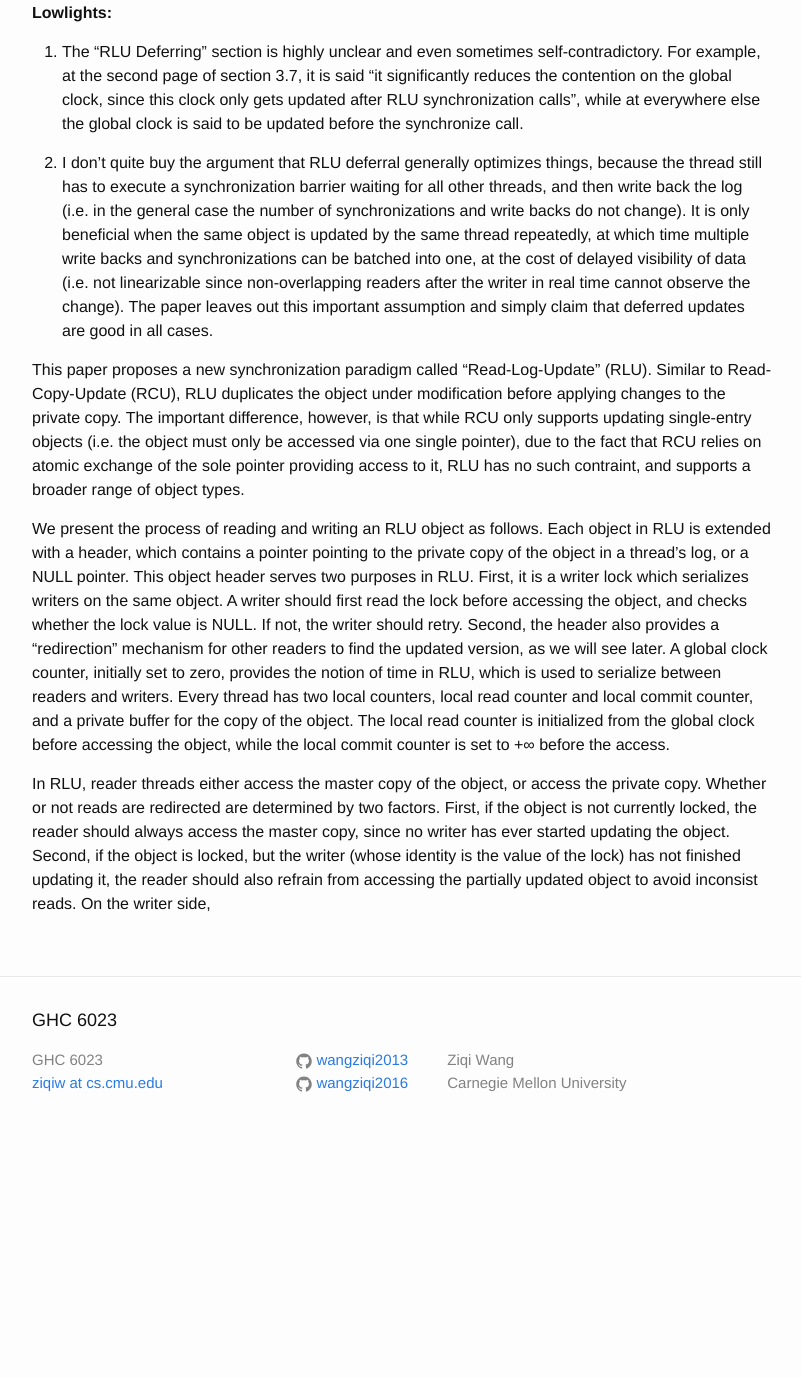
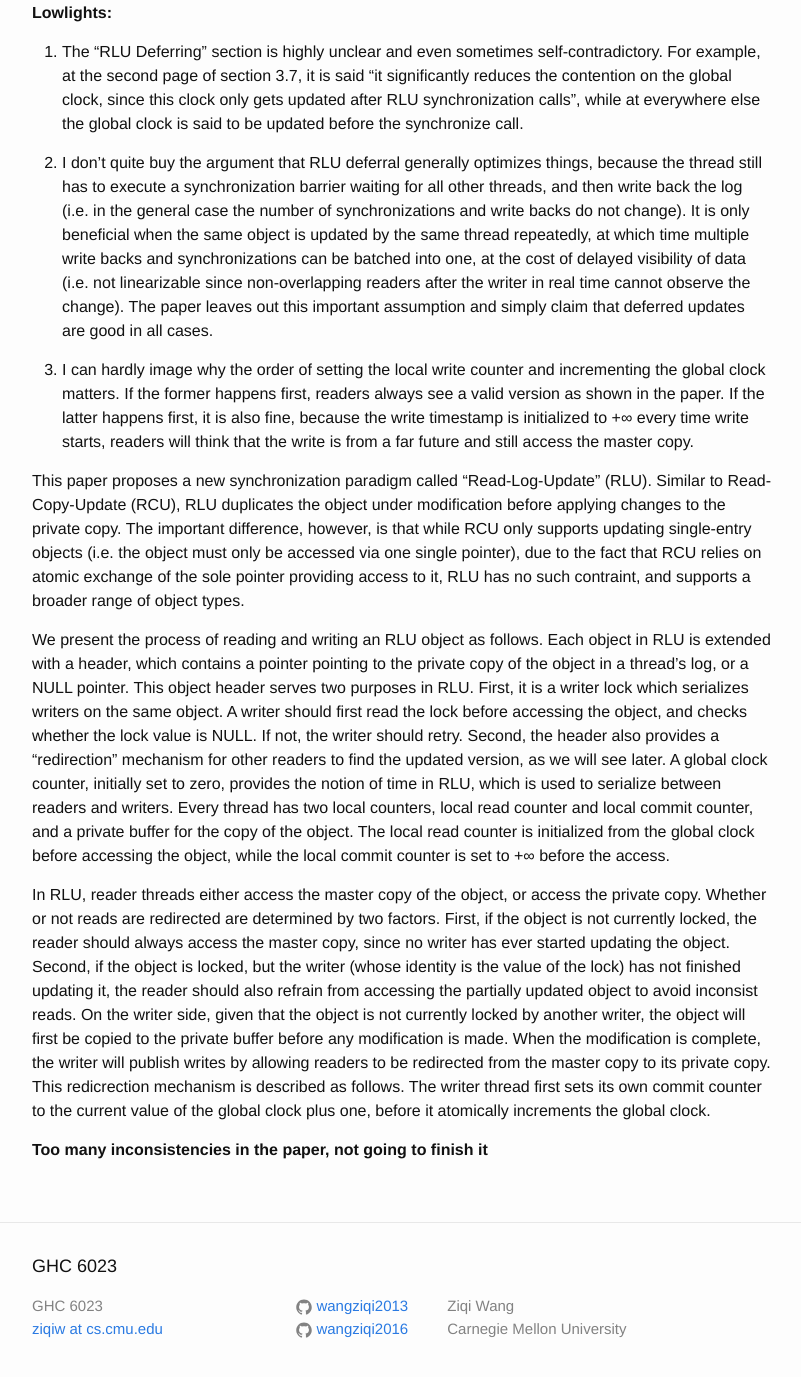
Before and after one commit to wangziqi2013/wangziqi2013.github.io, a Jekyll site: the page built from _posts/2019-10-24-rlu.markdown, in a window 1280 px wide and 1400 px high, scrolled down 551 px. Shown: the top 1377 px of the window, without its empty margins (238-1039 px from the left). Built offline with Jekyll 4.4.1, drawn with Linux system fonts in a browser that asks for light colours; before the commit the page ends 1705 px from its top, so only the background shows below that.

Commit message:
Adding lowlight

```diff
--- a/_posts/2019-10-24-rlu.markdown
+++ b/_posts/2019-10-24-rlu.markdown
@@ -32,6 +32,13 @@ version_mgmt:
    in real time cannot observe the change). The paper leaves out this important assumption and simply claim that
    deferred updates are good in all cases.
 
+3. I can hardly image why the order of setting the local write counter and incrementing the global clock matters. If the
+   former happens first, readers always see a valid version as shown in the paper. If the latter happens first, it
+   is also fine, because the write timestamp is initialized to +&infin; every time write starts, readers will
+   think that the write is from a far future and still access the master copy.
+
+
+
 This paper proposes a new synchronization paradigm called "Read-Log-Update" (RLU). Similar to Read-Copy-Update (RCU),
 RLU duplicates the object under modification before applying changes to the private copy. The important difference,
 however, is that while RCU only supports updating single-entry objects (i.e. the object must only be accessed via one
@@ -53,4 +60,10 @@ In RLU, reader threads either access the master copy of the object, or access th
 are redirected are determined by two factors. First, if the object is not currently locked, the reader should always
 access the master copy, since no writer has ever started updating the object. Second, if the object is locked, but the
 writer (whose identity is the value of the lock) has not finished updating it, the reader should also refrain from
-accessing the partially updated object to avoid inconsist reads. On the writer side,
+accessing the partially updated object to avoid inconsist reads. On the writer side, given that the object is not
+currently locked by another writer, the object will first be copied to the private buffer before any modification is
+made. When the modification is complete, the writer will publish writes by allowing readers to be redirected from the
+master copy to its private copy. This redicrection mechanism is described as follows. The writer thread first sets
+its own commit counter to the current value of the global clock plus one, before it atomically increments the global clock.
+
+**Too many inconsistencies in the paper, not going to finish it**
```
